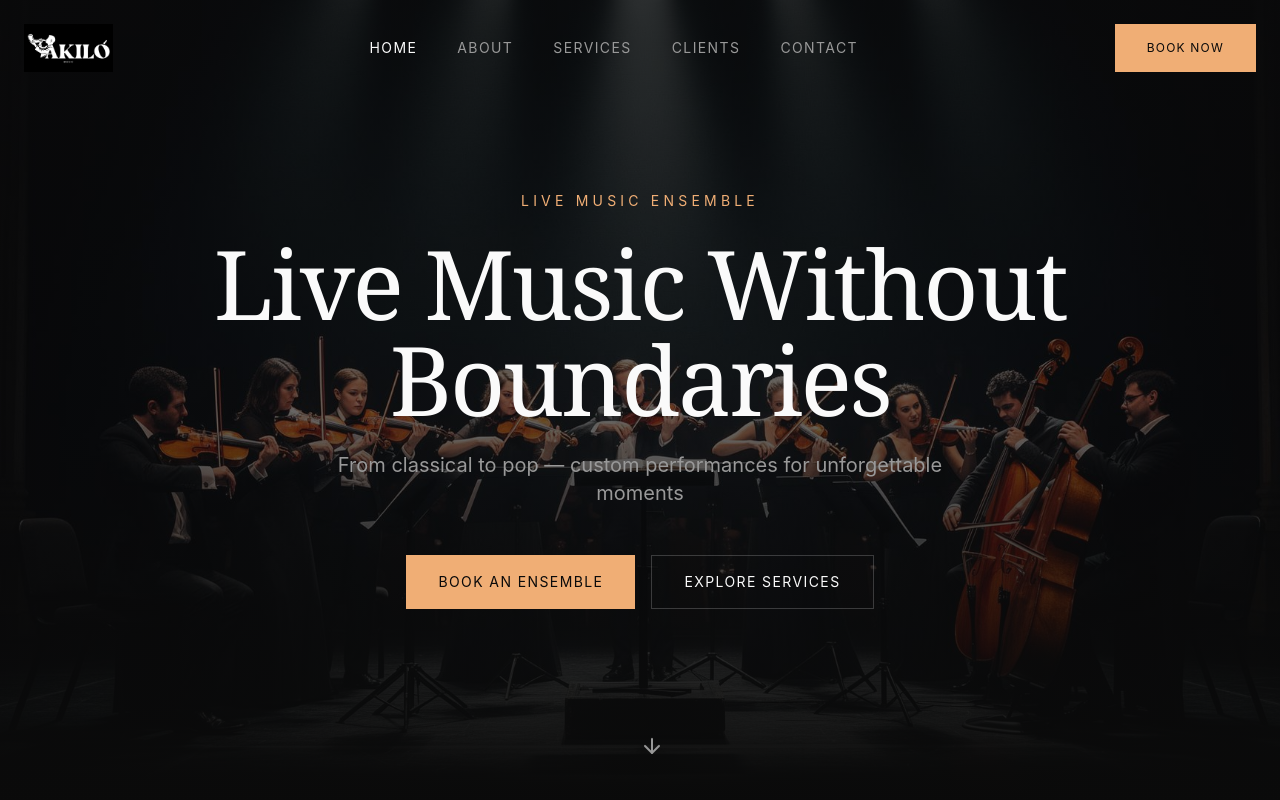
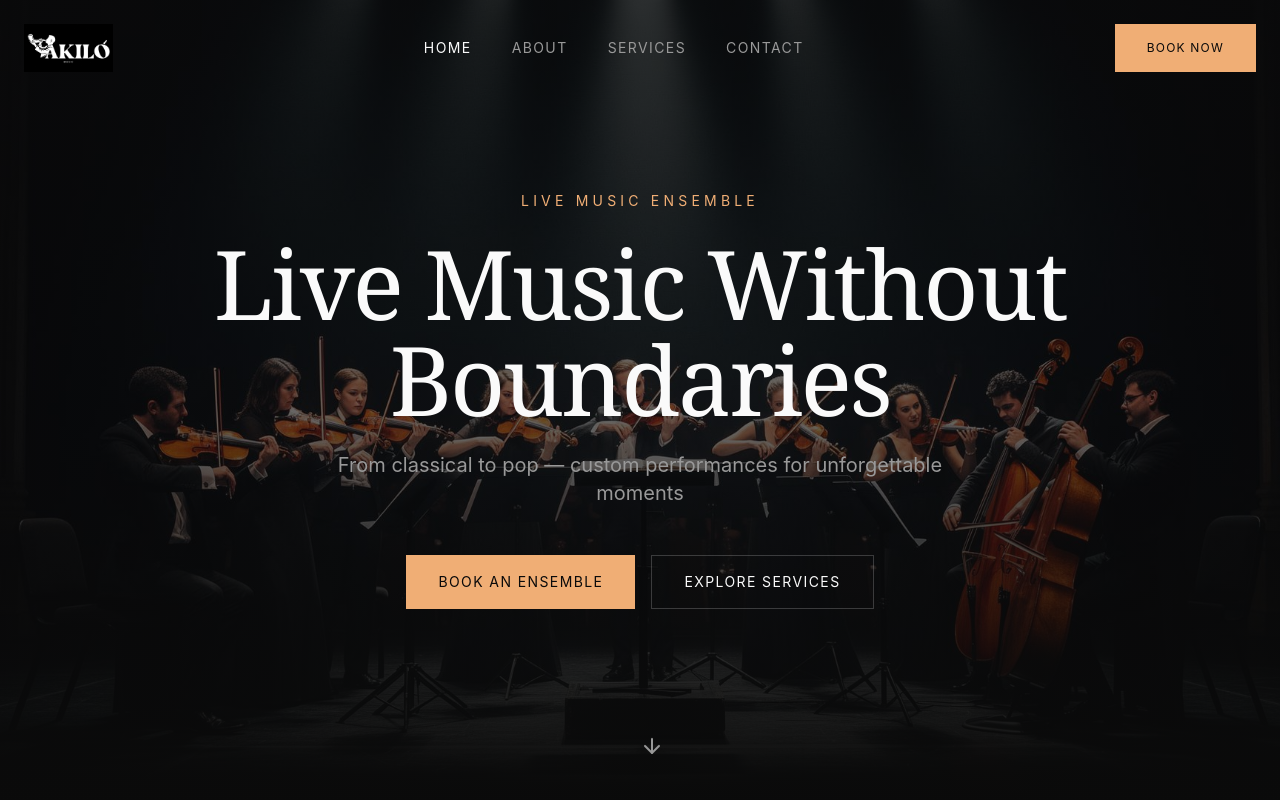
Before and after one commit to Kanyin/website1, a React (Vite) app: page /#/ in a window 1280 px wide. Shown: the top 800 px of the page. Built offline with nearby package versions, Linux system fonts and the light colour scheme.

Commit message:
Remove Clients From Header
Remove from header

```diff
--- a/src/components/layout/Header.tsx
+++ b/src/components/layout/Header.tsx
@@ -7,7 +7,6 @@ const navLinks = [
   { name: "Home", path: "/" },
   { name: "About", path: "/about" },
   { name: "Services", path: "/services" },
-  { name: "Clients", path: "/clients" },
   { name: "Contact", path: "/contact" },
 ];
 
```
